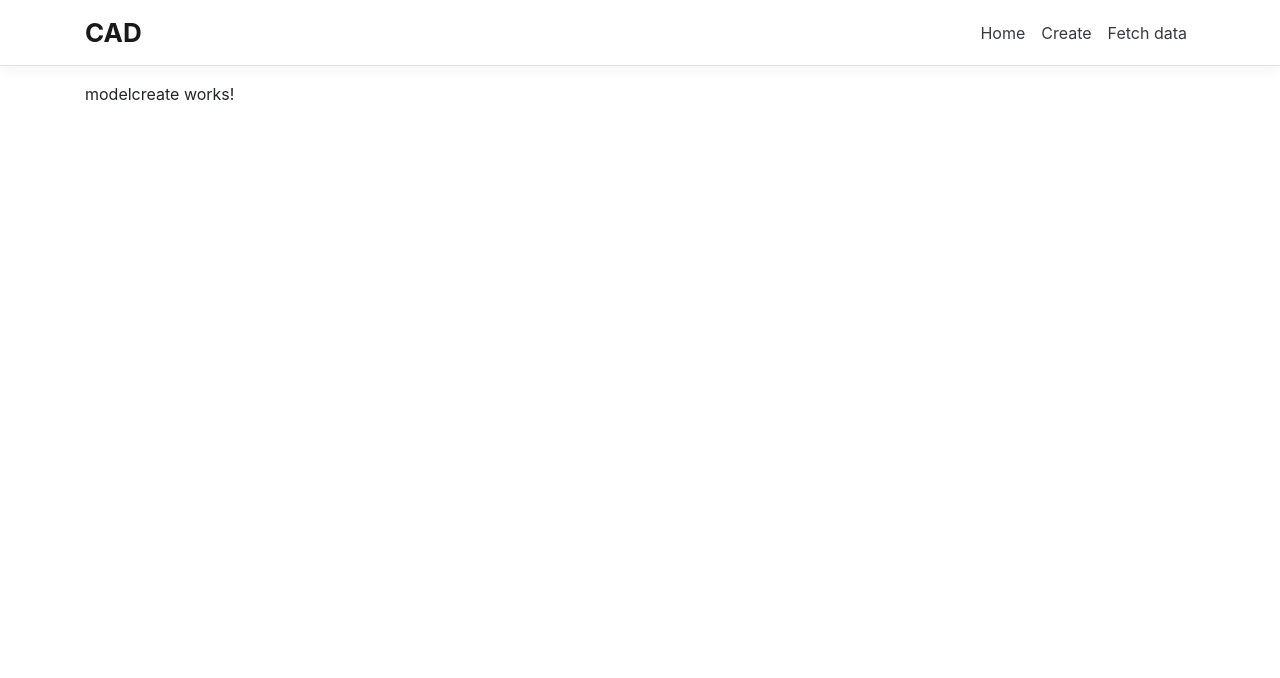
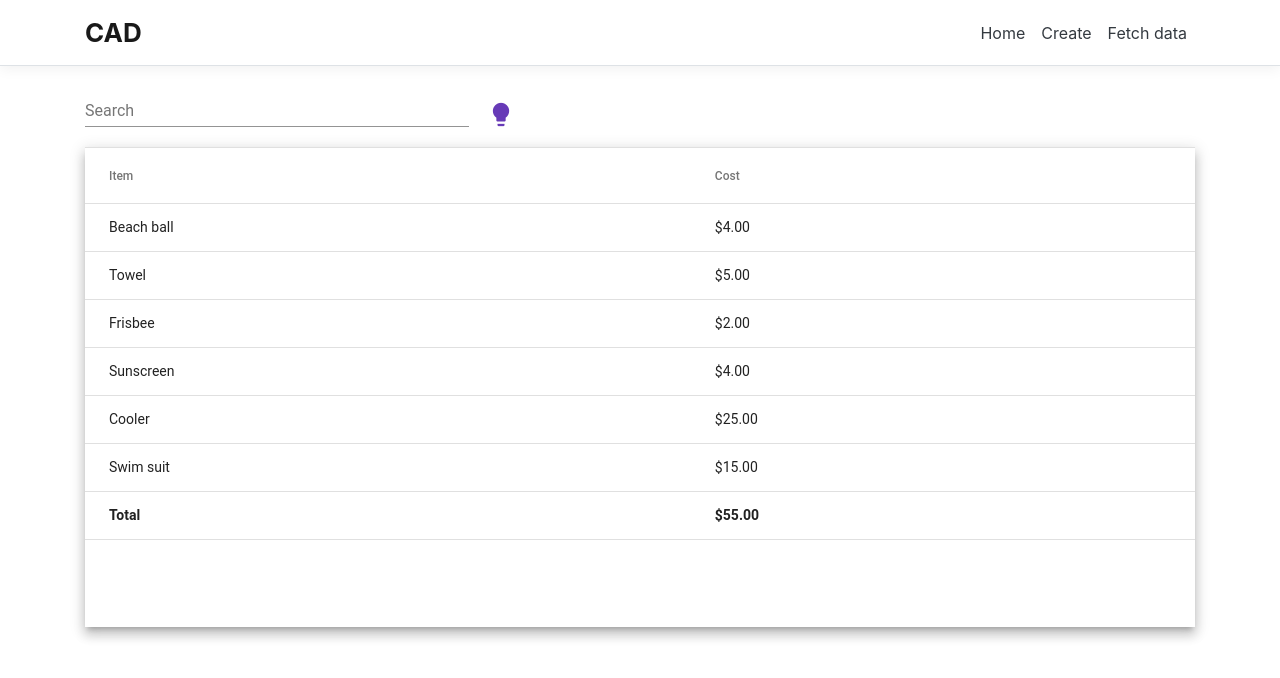
Before and after one commit to ashishsinha14/cadcodethon, an Angular app in the folder ClientApp/: page /modelcreate in a window 1280 px wide. Shown: the top 678 px of the page. Built offline with nearby package versions, Linux system fonts and the light colour scheme.

Commit message:
Typeahead

```diff
--- a/ClientApp/src/app/modelcreate/modelcreate.component.css
+++ b/ClientApp/src/app/modelcreate/modelcreate.component.css
@@ -0,0 +1,20 @@
+.table-container {
+    height: 60vh;
+    overflow: auto;
+  }
+
+  table {
+    width: 100%;
+  }
+
+  tr.mat-footer-row {
+    font-weight: bold;
+  }
+
+  .mat-table-sticky {
+    border-top: 1px solid #e0e0e0;
+  }
+
+  .typeahead-width {
+      width:30vw;
+  }
--- a/ClientApp/src/app/modelcreate/modelcreate.component.html
+++ b/ClientApp/src/app/modelcreate/modelcreate.component.html
@@ -1,3 +1,52 @@
-<p>modelcreate works!</p>
-<p>{{message?.text }}</p>
-<p>{{detail?.title}}</p>
+<h4>{{detail?.title}}</h4>
+<div>
+    <div class="col-md12">
+        <!-- <div>
+            <h4>{{detail?.title}}</h4>
+        </div> -->
+        <div class="row">
+            <form class="example-form">
+                <mat-form-field class="typeahead-width">
+                    <input type="text" placeholder="Search" aria-label="Number" matInput [formControl]="myControl"
+                        [matAutocomplete]="auto">
+                    <!-- <mat-autocomplete autoActiveFirstOption #auto="matAutocomplete" (optionSelected)='getPosts($event)'>
+                        <mat-option *ngFor="let option of filteredOptions | async" [value]="option.ticker">
+                            {{option.name}}
+                        </mat-option>
+                    </mat-autocomplete> -->
+
+                    <mat-autocomplete autoActiveFirstOption #auto="matAutocomplete" [displayWith]="displayFn" (optionSelected)='getPosts($event)'>
+                        <mat-option *ngFor="let option of filteredOptions | async" [value]="option">
+                          {{ option.name }}
+                        </mat-option>
+                      </mat-autocomplete>
+
+                </mat-form-field>
+            </form>
+            <button mat-button color="primary" class="body-md" style="padding-bottom: 25px;" (click)="showRecommendations()">
+                <mat-icon class="mdi mdi-lightbulb icon-display"></mat-icon>
+            </button>
+        </div>
+    </div>
+</div>
+<div class="table-container mat-elevation-z8">
+    <table mat-table [dataSource]="dataSource">
+        <!-- Item Column -->
+        <ng-container matColumnDef="item">
+            <th mat-header-cell *matHeaderCellDef> Item </th>
+            <td mat-cell *matCellDef="let transaction"> {{transaction.item}} </td>
+            <td mat-footer-cell *matFooterCellDef> Total </td>
+        </ng-container>
+
+        <!-- Cost Column -->
+        <ng-container matColumnDef="cost">
+            <th mat-header-cell *matHeaderCellDef> Cost </th>
+            <td mat-cell *matCellDef="let transaction"> {{transaction.cost | currency}} </td>
+            <td mat-footer-cell *matFooterCellDef> {{getTotalCost() | currency}} </td>
+        </ng-container>
+
+        <tr mat-header-row *matHeaderRowDef="displayedColumns; sticky: true"></tr>
+        <tr mat-row *matRowDef="let row; columns: displayedColumns;"></tr>
+        <tr mat-footer-row *matFooterRowDef="displayedColumns; sticky: true"></tr>
+    </table>
+</div>
--- a/ClientApp/src/app/modelcreate/modelcreate.component.ts
+++ b/ClientApp/src/app/modelcreate/modelcreate.component.ts
@@ -3,6 +3,16 @@ import { EventBusService } from 'src/app/shared/event-bus.service';
 import { Article } from 'src/app/shared/article.interface';
 import { ObservableService } from 'src/app/shared/observable.service';
 import { Subscription } from 'rxjs';
+import { MatTableDataSource } from '@angular/material/table';
+
+import {FormControl} from '@angular/forms';
+import {Observable} from 'rxjs';
+import {map, startWith} from 'rxjs/operators';
+
+export interface Transaction {
+  item: string;
+  cost: number;
+}
 
 @Component({
   selector: 'app-modelcreate',
@@ -13,6 +23,25 @@ export class ModelcreateComponent implements OnInit, OnDestroy {
   message: any = {};
   subscription: Subscription;
   detail: any = {};
+
+  myControl = new FormControl();
+  options: any[] = [{ticker: 'MS', name: 'Microsoft'},{ticker: 'AAPL', name: 'Apple Inc.'},{ticker: 'TSLA', name: 'Tesla'},
+  {ticker: 'FB', name: 'Facebook'}];
+
+
+  filteredOptions: Observable<string[]>;
+
+  displayedColumns = ['item', 'cost'];
+  transactions: Transaction[] = [
+    {item: 'Beach ball', cost: 4},
+    {item: 'Towel', cost: 5},
+    {item: 'Frisbee', cost: 2},
+    {item: 'Sunscreen', cost: 4},
+    {item: 'Cooler', cost: 25},
+    {item: 'Swim suit', cost: 15},
+  ];
+  dataSource = new MatTableDataSource<Transaction>(this.transactions);
+
   constructor(private eventBusService: EventBusService, private observableService: ObservableService) {
     // this.eventBusService.on('SelectArticleDetail', (data: Article) => {
     //   this.riskData = data;
@@ -26,6 +55,10 @@ export class ModelcreateComponent implements OnInit, OnDestroy {
       this.detail = data;
     });
 
+    this.filteredOptions = this.myControl.valueChanges.pipe(
+      // startWith(''),
+      map(value => this._filter(value))
+    );
   }
 
   ngOnDestroy() {
@@ -33,4 +66,30 @@ export class ModelcreateComponent implements OnInit, OnDestroy {
     this.subscription.unsubscribe();
   }
 
+  /** Gets the total cost of all transactions. */
+  getTotalCost() {
+    return this.transactions.map(t => t.cost).reduce((acc, value) => acc + value, 0);
+  }
+
+  getPosts(event) {
+    // alert(event.option.value);
+    console.log(event.option.value);
+  }
+
+  private _filter(value: string): string[] {
+    const filterValue = value.toLowerCase();
+
+    return this.options.filter(option => option.name.toLowerCase().indexOf(filterValue) === 0);
+  }
+
+  displayFn(state) {
+    if(state) {
+      return state.name;
+    }
+  }
+
+  showRecommendations() {
+
+  }
+
 }
--- a/ClientApp/src/index.html
+++ b/ClientApp/src/index.html
@@ -2,8 +2,9 @@
 <html lang="en">
   <head>
     <meta charset="utf-8" />
-    <title>cad</title>
+    <title>CAD</title>
     <base href="/" />
+    <link rel="stylesheet" href="https://cdn.materialdesignicons.com/4.7.95/css/materialdesignicons.min.css">
 
     <meta name="viewport" content="width=device-width, initial-scale=1" />
     <link rel="icon" type="image/x-icon" href="favicon.ico" />
--- a/ClientApp/src/styles.css
+++ b/ClientApp/src/styles.css
@@ -34,7 +34,7 @@ code {
 }
 .wrapper {
   box-sizing: border-box;
-  max-width: 1200px;
+  /* max-width: 1200px; */
   margin: 0 auto; }
 
 .container-fluid {
@@ -641,3 +641,7 @@ code {
     order: -1; }
   .last-md {
     order: 1; } }
+
+.icon-display {
+      transform: scale(2);
+}
```
Also changed, not shown: ClientApp/src/app/material.module.ts (+70 -35 lines).
